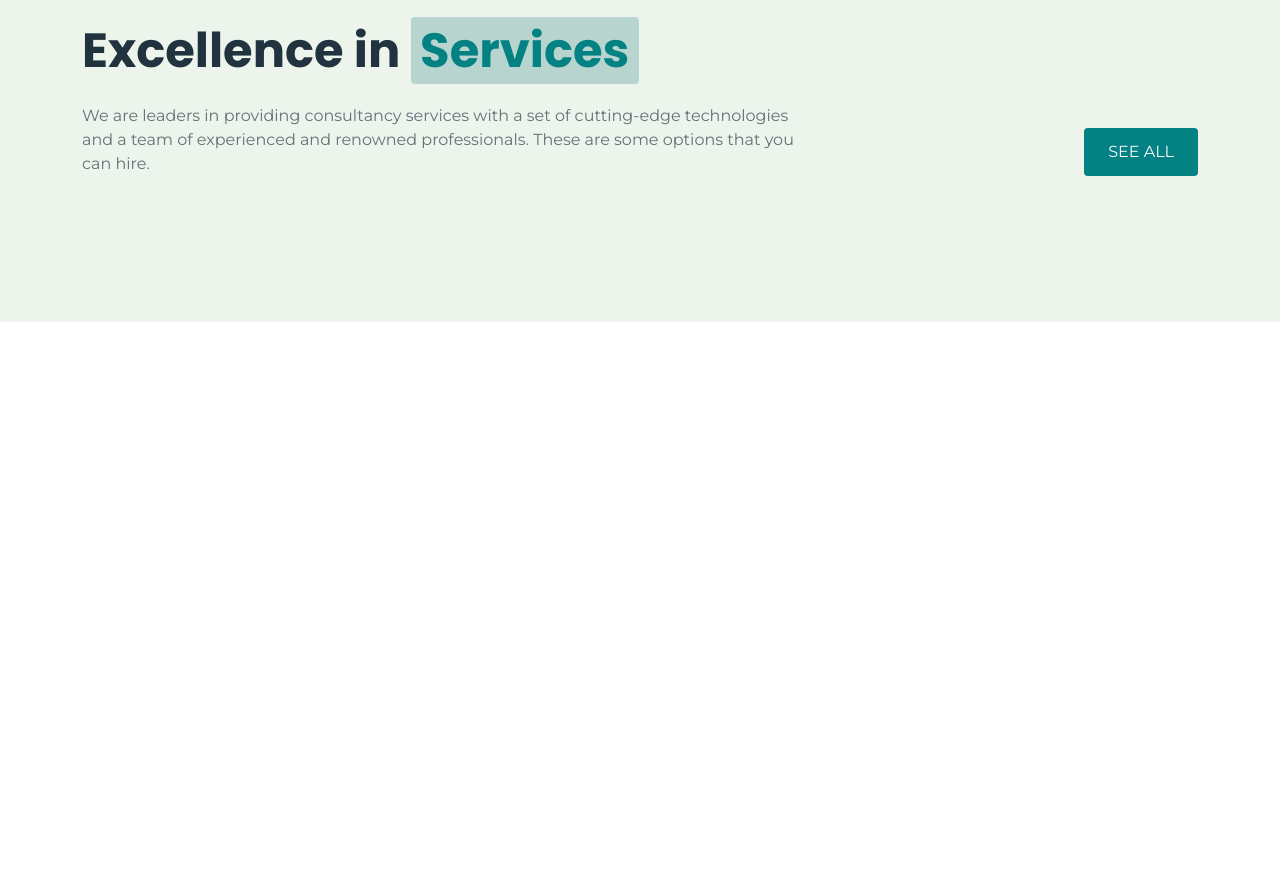
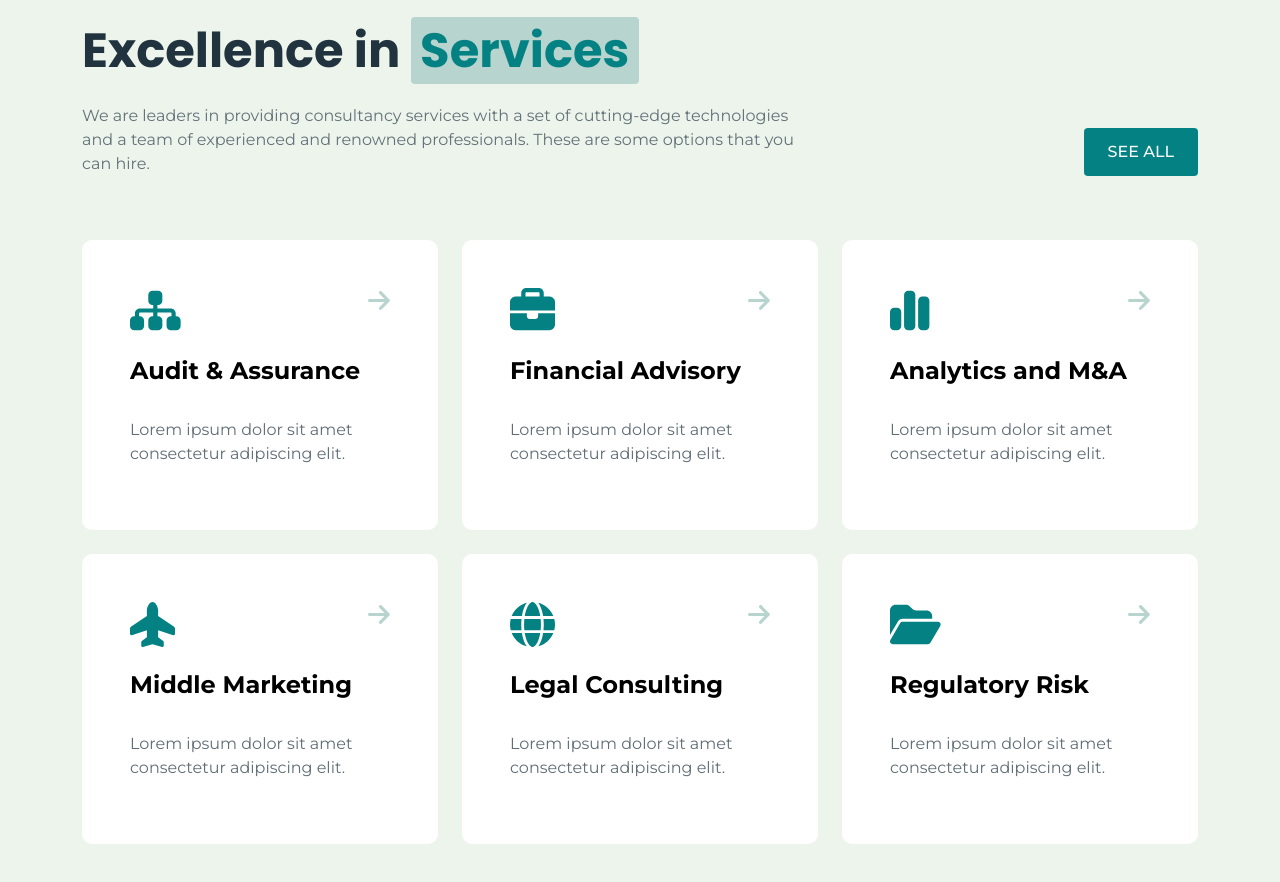
Before and after one commit to Alexxboc/proj-html-vuejs, a Vue app: page / in a window 1280 px wide. Shown: the part 1480-2362 px from the top of the page. Before the commit the page ends 1802 px from the top, so only its background shows below. Built offline with nearby package versions, Linux system fonts and the light colour scheme.

Commit message:
Complete section services

```diff
--- a/src/assets/scss/style.scss
+++ b/src/assets/scss/style.scss
@@ -87,12 +87,14 @@ img {
     @include btn_primary();
     background-color: $consulting-primary;
     color: $consulting-footer-titles-white !important;
+    font-weight: 500;
 }
 
 .btn_outline {
     @include btn_primary();
     border: 1px solid $consulting-primary;
     color: $consulting-primary !important;
+    font-weight: 500;
 }
 
 .h2_bg_company {
--- a/src/components/Main/MainComponent.vue
+++ b/src/components/Main/MainComponent.vue
@@ -11,7 +11,9 @@
               Our business area
             </h6>
             <!-- /.over-title -->
-            <h2 class="section_title fw_700 my-4">Excellence in <span class="h2_bg_services">Services</span></h2>
+            <h2 class="section_title fw_700 my-4">
+              Excellence in <span class="h2_bg_services">Services</span>
+            </h2>
             <!-- /.section_title -->
             <p>
               We are leaders in providing consultancy services with a set of
@@ -27,8 +29,104 @@
           <!-- /.col-2 -->
         </div>
         <!-- /.row info -->
-        <div class="row row-cols-3 items">
-          <div class="col"></div>
+        <div class="row row-cols-3 items gy-4 mt-4">
+          <div class="col">
+            <div class="card_info p-5">
+              <div class="item_icons d-flex justify-content-between">
+                <font-awesome-icon icon="fa-solid fa-sitemap" class="icon" />
+                <font-awesome-icon
+                  icon="fa-solid fa-arrow-right"
+                  class="arrow"
+                />
+              </div>
+              <!-- /.item_icons -->
+              <h4 class="item_title fw_700 py-4">Audit & Assurance</h4>
+              <!-- /.item_title -->
+              <p>Lorem ipsum dolor sit amet consectetur adipiscing elit.</p>
+            </div>
+          </div>
+          <!-- /.card_info -->
+          <div class="col">
+            <div class="card_info p-5">
+              <div class="item_icons d-flex justify-content-between">
+                <font-awesome-icon icon="fa-solid fa-briefcase" class="icon" />
+                <font-awesome-icon
+                  icon="fa-solid fa-arrow-right"
+                  class="arrow"
+                />
+              </div>
+              <!-- /.item_icons -->
+              <h4 class="item_title fw_700 py-4">Financial Advisory</h4>
+              <!-- /.item_title -->
+              <p>Lorem ipsum dolor sit amet consectetur adipiscing elit.</p>
+            </div>
+          </div>
+          <!-- /.card_info -->
+          <div class="col">
+            <div class="card_info p-5">
+              <div class="item_icons d-flex justify-content-between">
+                <font-awesome-icon icon="fa-solid fa-chart-simple" class="icon" />
+                <font-awesome-icon
+                  icon="fa-solid fa-arrow-right"
+                  class="arrow"
+                />
+              </div>
+              <!-- /.item_icons -->
+              <h4 class="item_title fw_700 py-4">Analytics and M&A</h4>
+              <!-- /.item_title -->
+              <p>Lorem ipsum dolor sit amet consectetur adipiscing elit.</p>
+            </div>
+          </div>
+          <!-- /.card_info -->
+          <div class="col">
+            <div class="card_info p-5">
+              <div class="item_icons d-flex justify-content-between">
+                <font-awesome-icon icon="fa-solid fa-plane-up" class="icon" />
+                <font-awesome-icon
+                  icon="fa-solid fa-arrow-right"
+                  class="arrow"
+                />
+              </div>
+              <!-- /.item_icons -->
+              <h4 class="item_title fw_700 py-4">Middle Marketing</h4>
+              <!-- /.item_title -->
+              <p>Lorem ipsum dolor sit amet consectetur adipiscing elit.</p>
+            </div>
+          </div>
+          <!-- /.card_info -->
+          <div class="col">
+            <div class="card_info p-5">
+              <div class="item_icons d-flex justify-content-between">
+                <font-awesome-icon icon="fa-solid fa-globe" class="icon" />
+                <font-awesome-icon
+                  icon="fa-solid fa-arrow-right"
+                  class="arrow"
+                />
+              </div>
+              <!-- /.item_icons -->
+              <h4 class="item_title fw_700 py-4">Legal Consulting</h4>
+              <!-- /.item_title -->
+              <p>Lorem ipsum dolor sit amet consectetur adipiscing elit.</p>
+            </div>
+          </div>
+          <!-- /.card_info -->
+          <div class="col">
+            <div class="card_info p-5">
+              <div class="item_icons d-flex justify-content-between">
+                <font-awesome-icon icon="fa-solid fa-folder-open" class="icon"/>
+                <font-awesome-icon
+                  icon="fa-solid fa-arrow-right"
+                  class="arrow"
+                />
+              </div>
+              <!-- /.item_icons -->
+              <h4 class="item_title fw_700 py-4">Regulatory Risk</h4>
+              <!-- /.item_title -->
+              <p>Lorem ipsum dolor sit amet consectetur adipiscing elit.</p>
+            </div>
+          </div>
+          <!-- /.card_info -->
+
           <!-- /.col -->
         </div>
         <!-- /.row row-cols-3 items -->
@@ -63,6 +161,7 @@ export default {
 </script>
 
 <style lang="scss" scoped>
+/* Section Title */
 .services {
   padding: 130px 0;
   background-color: $consulting-services-bg;
@@ -85,4 +184,24 @@ h2 {
 p {
   color: #637179;
 }
+
+/* Section items */
+
+.card_info {
+  background-color: $consulting-white;
+  border-radius: 10px;
+
+  p {
+    color: #606d75;
+  }
+  .icon {
+    font-size: 45px;
+    color: $consulting-primary;
+  }
+
+  .arrow {
+    font-size: 25px;
+    color: $consulting-btn-bg-light;
+  }
+}
 </style>
--- a/src/main.js
+++ b/src/main.js
@@ -25,14 +25,14 @@ import "@fontsource/montserrat/900.css"
 import { library } from '@fortawesome/fontawesome-svg-core'
 
 /* import specific icons 👇 QUI AGGIUNGI LE ICONE che vuoi usare in camelCase */
-import { faUserSecret, faMagnifyingGlass, faClock, faPhone, faEnvelope, faChevronDown, faGraduationCap, faAward, faPenToSquare, faLock } from '@fortawesome/free-solid-svg-icons'
+import { faUserSecret, faMagnifyingGlass, faClock, faPhone, faEnvelope, faChevronDown, faGraduationCap, faAward, faPenToSquare, faLock, faArrowRight, faSitemap, faChartSimple, faBriefcase, faPlaneUp, faGlobe, faFolderOpen } from '@fortawesome/free-solid-svg-icons'
 
 /* import font awesome icon component */
 import { FontAwesomeIcon } from '@fortawesome/vue-fontawesome'
 import { faFacebookF, faLinkedinIn, faTwitter } from '@fortawesome/free-brands-svg-icons'
 
 /* add icons to the library 👇 QUI AGGIUNGI IL NOME DELL'ICONA in camelCase*/
-library.add(faUserSecret, faMagnifyingGlass, faClock, faPhone, faEnvelope, faFacebookF, faLinkedinIn, faTwitter, faChevronDown, faGraduationCap, faAward, faPenToSquare, faLock)
+library.add(faUserSecret, faMagnifyingGlass, faClock, faPhone, faEnvelope, faFacebookF, faLinkedinIn, faTwitter, faChevronDown, faGraduationCap, faAward, faPenToSquare, faLock, faArrowRight, faSitemap, faChartSimple, faBriefcase, faPlaneUp, faGlobe, faFolderOpen)
 
 /* add font awesome icon component */
 Vue.component('font-awesome-icon', FontAwesomeIcon)
```
